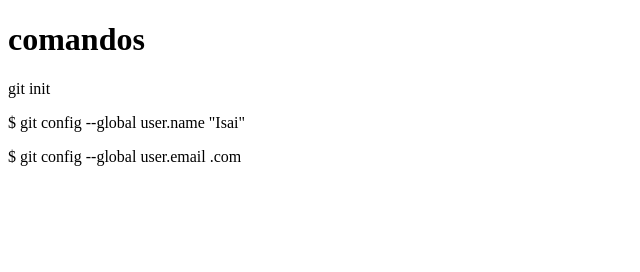
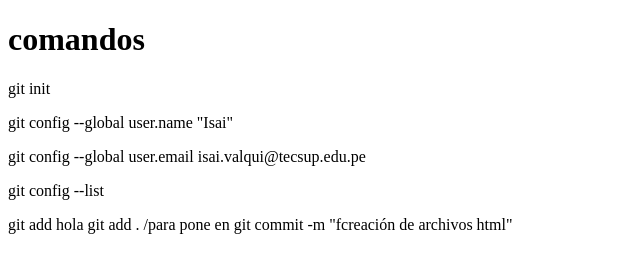
Before and after one commit to isai-valqui/sesion02, a plain HTML site: page index.html in a window 1280 px wide. Shown: the whole page, without its empty margins (0-640 px from the left). Drawn offline with Linux system fonts and the light colour scheme.

Commit message:
fcreación de archivos html

```diff
--- a/index.html
+++ b/index.html
@@ -8,7 +8,13 @@
 <body>
     <h1>comandos</h1>
     <p>git init</p>
-    <p>$ git config --global user.name "Isai"</p>
-    <p>$ git config --global user.email .com</p>
+    <p>git config --global user.name "Isai"</p>
+    <p>git config --global user.email isai.valqui@tecsup.edu.pe</p>
+    <p>git config --list</p>
+    <p>git add hola
+    git add . /para pone en
+
+    git commit -m "fcreación de archivos html"
+    </p>
 </body>
 </html>
```
